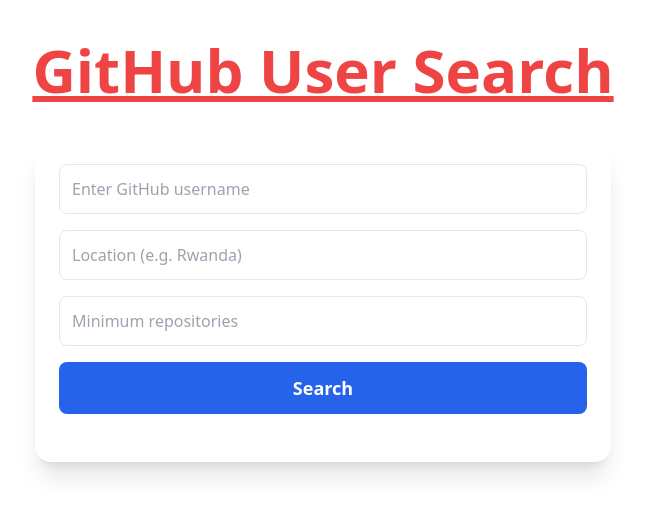
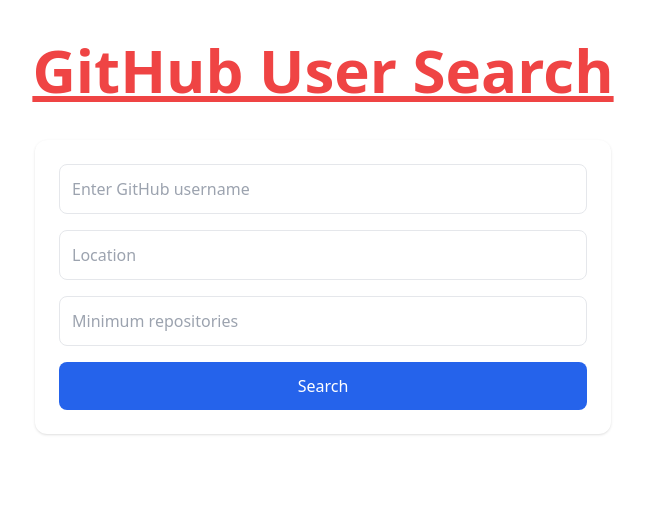
Before and after one commit to Stev1000/alx-fe-reactjs, a React app in the folder github-user-search/: page / in a window 1280 px wide. Shown: the top 516 px of the page, without its empty margins (317-962 px from the left). Built offline with nearby package versions, Linux system fonts and the light colour scheme; the HTML template or start-up script is replaced by a standard one.

Commit message:
Fix Search component

```diff
--- a/github-user-search/src/components/Search.jsx
+++ b/github-user-search/src/components/Search.jsx
@@ -7,67 +7,98 @@
   const [minRepos, setMinRepos] = useState("");
   const [results, setResults] = useState([]);
   const [loading, setLoading] = useState(false);
+  const [error, setError] = useState("");
 
   const handleSearch = async (e) => {
     e.preventDefault();
     setLoading(true);
+    setError("");
+    setResults([]);
 
-    const users = await searchUsers({
-      username,
-      location,
-      minRepos,
-    });
+    try {
+      const data = await searchUsers({
+        username,
+        location,
+        minRepos,
+      });
 
-    setResults(users);
+      if (!data || data.length === 0) {
+        setError("No results found");
+      } else {
+        setResults(data);
+      }
+    } catch (err) {
+      setError("Looks like we cant find the user");
+    }
+
     setLoading(false);
   };
 
   return (
-    <div className="w-full max-w-xl mx-auto bg-white shadow-xl p-6 rounded-2xl">
-      <form onSubmit={handleSearch} className="space-y-4">
+    <div className="w-full max-w-xl mx-auto">
+      <form
+        className="space-y-4 bg-white p-6 rounded-xl shadow"
+        onSubmit={handleSearch}
+      >
         <input
+          id="username"
           type="text"
           placeholder="Enter GitHub username"
+          className="w-full border rounded-lg p-3"
           value={username}
           onChange={(e) => setUsername(e.target.value)}
-          className="w-full p-3 border rounded-lg"
         />
 
         <input
+          id="location"
           type="text"
-          placeholder="Location (e.g. Rwanda)"
+          placeholder="Location"
+          className="w-full border rounded-lg p-3"
           value={location}
           onChange={(e) => setLocation(e.target.value)}
-          className="w-full p-3 border rounded-lg"
         />
 
         <input
+          id="minRepos"
           type="number"
           placeholder="Minimum repositories"
+          className="w-full border rounded-lg p-3"
           value={minRepos}
           onChange={(e) => setMinRepos(e.target.value)}
-          className="w-full p-3 border rounded-lg"
         />
 
         <button
           type="submit"
-          className="w-full bg-blue-600 text-white py-3 rounded-lg text-lg font-semibold hover:bg-blue-700"
+          className="w-full bg-blue-600 text-white p-3 rounded-lg"
         >
-          {loading ? "Searching..." : "Search"}
+          Search
         </button>
       </form>
+
+      {/* Loading */}
+      {loading && (
+        <p className="mt-4 text-center text-gray-600">Loading...</p>
+      )}
+
+      {/* Error */}
+      {error && (
+        <p className="mt-4 text-center text-red-600">{error}</p>
+      )}
 
       {/* Results */}
       <div className="mt-6 space-y-4">
         {results.map((user) => (
-          <div key={user.id} className="flex items-center p-4 border rounded-lg shadow-sm">
+          <div
+            key={user.id}
+            className="flex items-center gap-4 p-4 border rounded-lg shadow"
+          >
             <img
               src={user.avatar_url}
-              alt="avatar"
+              alt={user.login}
               className="w-16 h-16 rounded-full"
             />
-            <div className="ml-4">
-              <h2 className="text-xl font-bold">{user.login}</h2>
+            <div>
+              <p className="font-bold">{user.login}</p>
               <a
                 href={user.html_url}
                 target="_blank"
--- a/github-user-search/src/services/githubService.js
+++ b/github-user-search/src/services/githubService.js
@@ -3,7 +3,6 @@
 const BASE_URL = "https://api.github.com/search/users";
 
 export async function searchUsers({ username, location, minRepos }) {
-  try {
   let query = "";
 
   if (username) query += `${username}+`;
@@ -12,8 +11,4 @@
 
   const response = await axios.get(`${BASE_URL}?q=${query.trim()}`);
   return response.data.items;
-  } catch (error) {
-    console.error("GitHub API Error:", error);
-    throw error;
 }
-}
```
Lines whose indentation alone changed are shown as unchanged.
